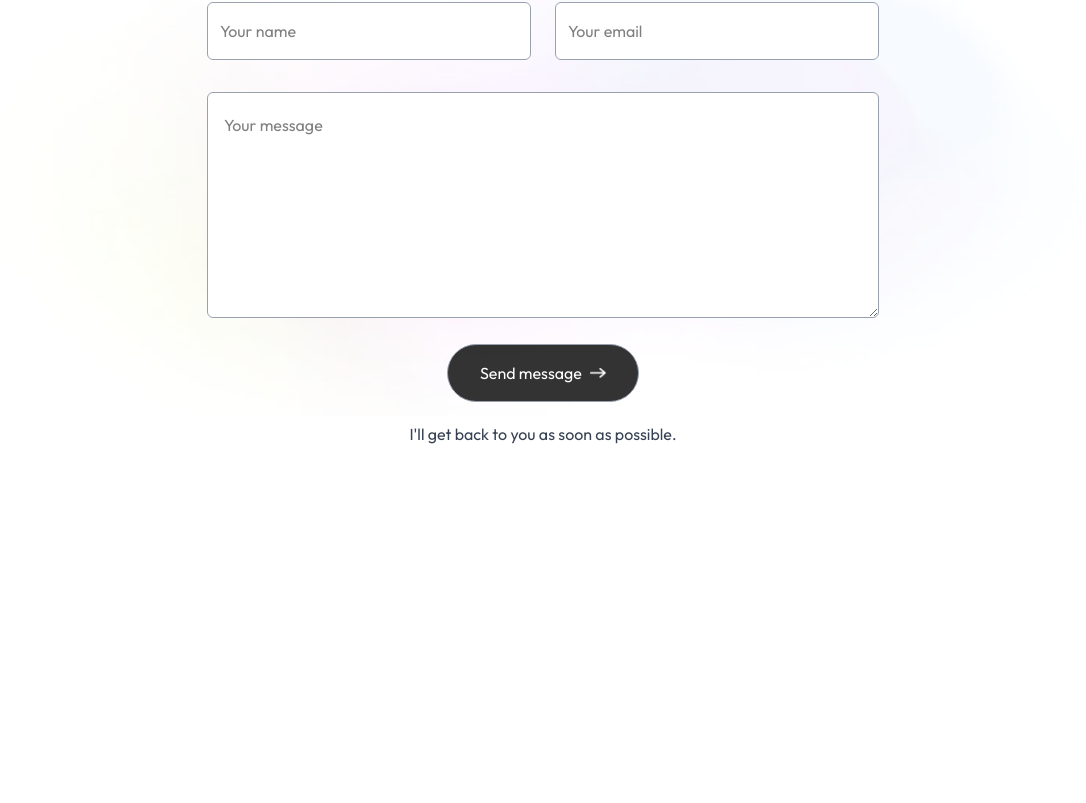
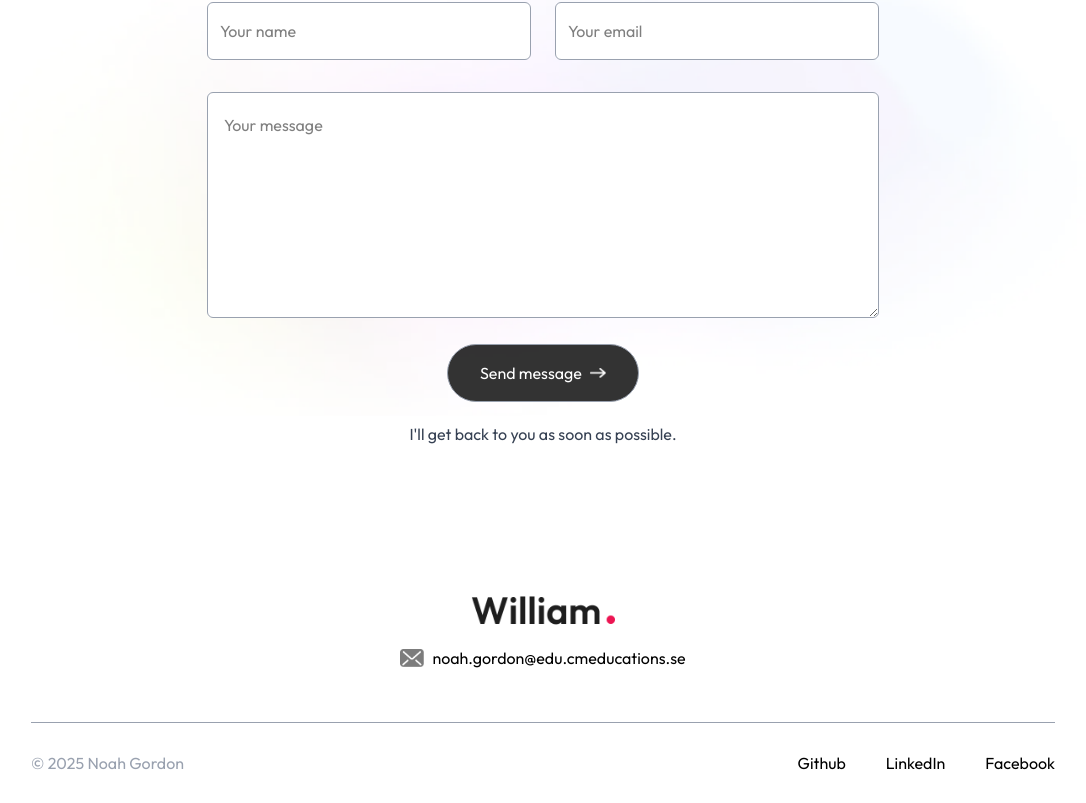
Before and after one commit to Nooah12/portfolio, a Next.js app: page / in a window 1280 px wide. Shown: the part 2989-3792 px from the top of the page, without its empty margins (97-1183 px from the left). Before the commit the page ends 3495 px from the top, so only its background shows below. Built offline with nearby package versions, Linux system fonts and the light colour scheme; a web font is replaced by a local one.

Commit message:
fixed grid-cols-auto

```diff
--- a/app/globals.css
+++ b/app/globals.css
@@ -22,6 +22,14 @@
 
   --shadow-black: 4px 4px 0 #000;
   --shadow-white: 4px 4px 0 #fff;
+
+  /* --grid-cols-auto: repeat(auto-fit, minmax(200px, 1fr));  --- not working! ---  */
+}
+
+@layer utilities {
+  .grid-cols-auto {
+    grid-template-columns: repeat(auto-fit, minmax(200px, 1fr));
+  }
 }
 
 .contact-bg {
--- a/app/page.js
+++ b/app/page.js
@@ -1,6 +1,7 @@
 'use client'
 import About from "@/components/About";
 import Contact from "@/components/Contact";
+import Footer from "@/components/Footer";
 import Header from "@/components/Header";
 import Navbar from "@/components/Navbar";
 import Projects from "@/components/Projects";
@@ -15,6 +16,7 @@
     <Services />
     <Projects />
     <Contact />
+    <Footer />
     </>
   );
 }
--- a/components/Footer.jsx
+++ b/components/Footer.jsx
@@ -0,0 +1,30 @@
+import { assets } from '@/assets/assets'
+import Image from 'next/image'
+import React from 'react'
+
+const Footer = () => {
+  return (
+    <div className='mt-20'>
+        <div className='text-center'>
+            <Image src={assets.logo} alt='' className='w-36 mx-auto mb-2' />
+            <div className='w-max flex items-center gap-2 mx-auto'>
+                <Image src={assets.mail_icon} alt='' className='w-6' />
+                noah.gordon@edu.cmeducations.se
+            </div>
+        </div>
+        <div className='text-center sm:flex items-center justify-between border-t border-gray-400 mx-[10%] mt-12 py-6'>
+            <p>
+                <span className='text-gray-400'>© 2025 Noah Gordon</span>
+            </p>
+            <ul className='flex items-center justify-center gap-10 mt-4 sm:mt-0'>
+                <li><a target='_blank' href="https://github.com/Nooah12">Github</a></li>
+                <li><a target='_blank' href="https://github.com/Nooah12">LinkedIn</a></li>
+                <li><a target='_blank' href="https://github.com/Nooah12">Facebook</a></li>
+            </ul>
+        </div>
+
+    </div>
+  )
+}
+
+export default Footer
--- a/components/Navbar.jsx
+++ b/components/Navbar.jsx
@@ -39,7 +39,7 @@
             <li><a className='font-Ovo' href="#top">Home</a></li>
             <li><a className='font-Ovo' href="#about">About me</a></li>
             <li><a className='font-Ovo' href="#services">Services</a></li>
-            <li><a className='font-Ovo' href="#work">My Work</a></li>
+            <li><a className='font-Ovo' href="#project">My Work</a></li>
             <li><a className='font-Ovo' href="#contact">Contact me</a></li>
         </ul>
 
--- a/components/Projects.jsx
+++ b/components/Projects.jsx
@@ -14,7 +14,7 @@
             Take a look and see what I've been up to!
         </p>
 
-        <div className='grid grid-cols-1 sm:grid-cols-2  lg:grid-cols-4 my-10 gap-5'>
+        <div className='grid grid-cols-auto my-10 gap-5'>
             {workData.map((project, index)=>(
                 <div key={index} style={{backgroundImage: `url(${project.bgImage})`}} className='aspect-square bg-no-repeat bg-cover rounded-lg relative cursor-pointer group'>
                     <div className='bg-white w-10/12 rounded-md absolute bottom-5 left-1/2 -translate-x-1/2 py-3 px-5 flex items-center justify-between duration-500 group-hover:bottom-7'>
```
